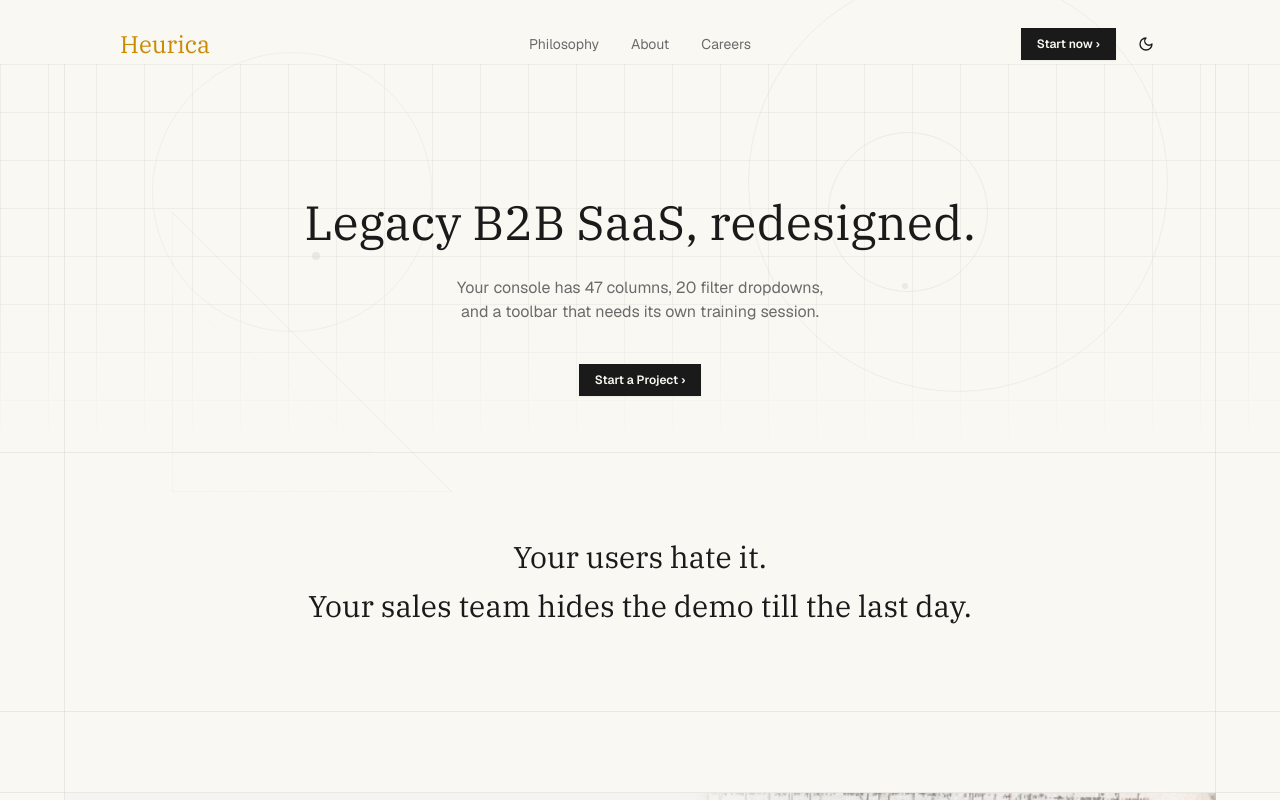
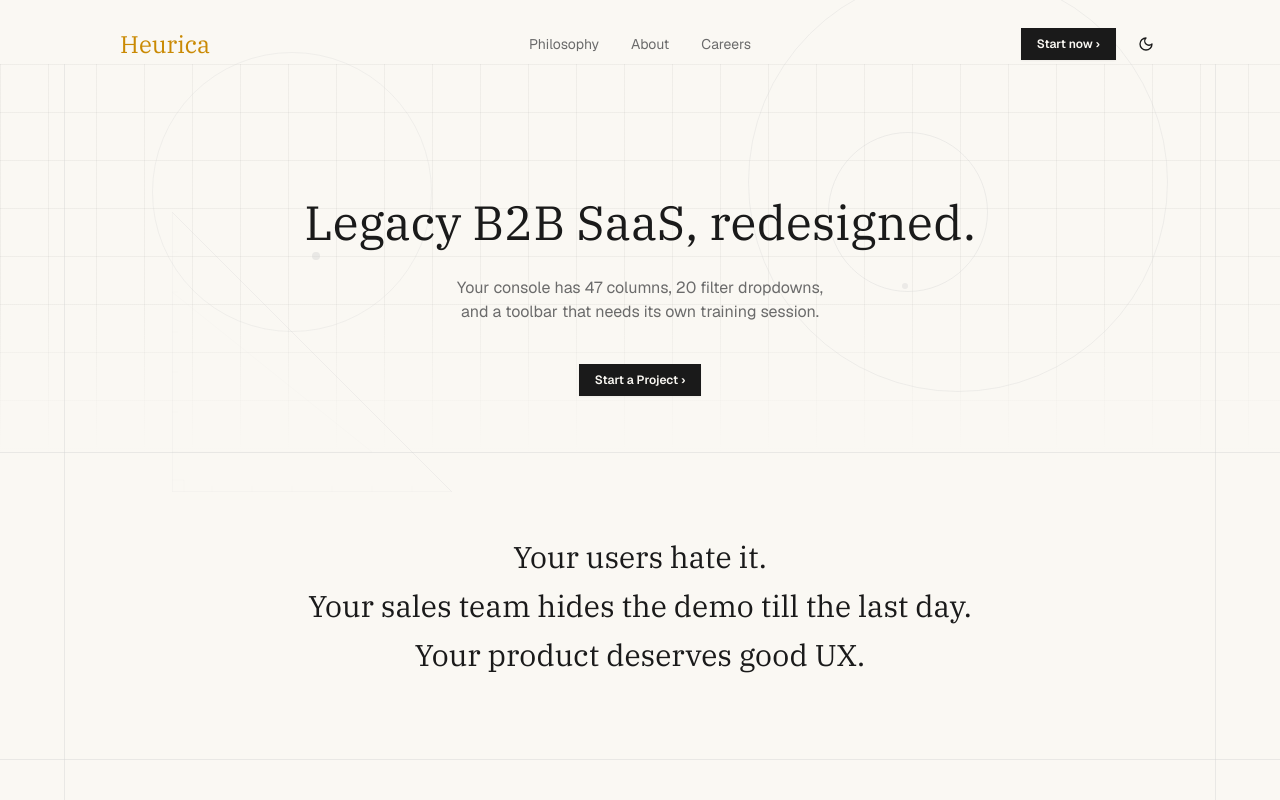
Before and after one commit to Nuaroom/landing-page, a Next.js app: page / in a window 1280 px wide. Shown: the top 800 px of the page. Built offline with nearby package versions, Linux system fonts and the light colour scheme.

Commit message:
add product deserves good UX line
Co-Authored-By: Claude Opus 4.6 <noreply@anthropic.com>

```diff
--- a/app/page.tsx
+++ b/app/page.tsx
@@ -301,7 +301,7 @@ export default function LandingPage() {
             className="text-xl sm:text-2xl md:text-3xl font-normal leading-relaxed animate-on-scroll text-center"
             style={{ fontFamily: "var(--font-ibm-plex-serif), serif" }}
           >
-            Your users hate it.<br />Your sales team hides the demo till the last day.
+            Your users hate it.<br />Your sales team hides the demo till the last day.<br />Your product deserves good UX.
           </h2>
         </div>
       </section>
```
